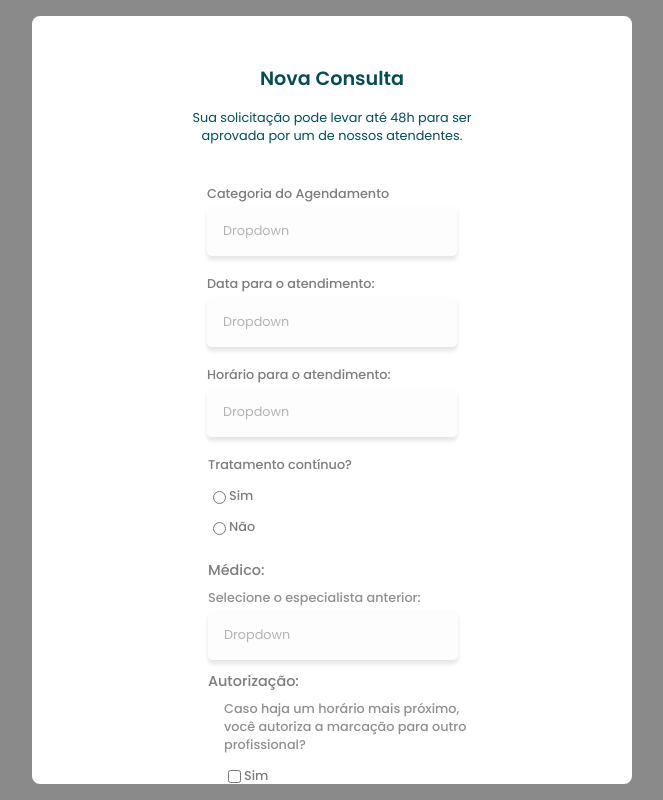
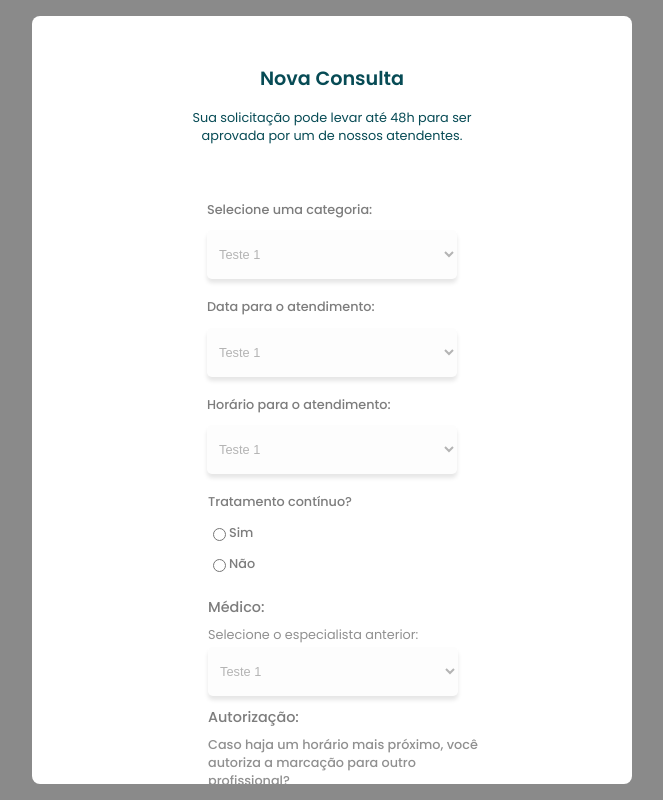
Before and after one commit to jorgelucasalm/petcare, a React (Create React App) app: page / in a window 1280 px wide. Shown: the whole page, without its empty margins (308-971 px from the left). Built offline with nearby package versions, Linux system fonts and the light colour scheme.

Commit message:
feat: adiciona componente do Dropdown

```diff
--- /dev/null
+++ b/src/components/Dropdown/index.js
@@ -0,0 +1,10 @@
+import { DropdownContainer } from "./style";
+
+function Dropdown({children}) {
+  return (
+    <DropdownContainer> {children}
+    </DropdownContainer>
+  );
+}
+
+export default Dropdown;
--- /dev/null
+++ b/src/components/Dropdown/style.js
@@ -0,0 +1,39 @@
+import styled from "styled-components";
+
+export const DropdownContainer = styled.select`
+    width: 100%;
+    color: #b4b4b4;
+    border-radius: 1rem;
+    margin: 0.2rem 0;
+    max-width: 280px;
+    min-width: 250px;
+    padding: 1rem 0.5rem;
+    background-color: #fdfdfd;
+    box-shadow: 0px 4px 4px rgba(0, 0, 0, 0.1);
+    border-radius: 0.3rem;
+    font-size: 0.8rem;
+    border: none;
+
+    option {
+    color: #074b55;
+    margin-top: 0.2rem;
+    transition-delay: 0.2s;
+
+    display: flex;
+    flex-direction: column;
+
+    background-color: #f9fcf3;
+    box-shadow: 0px 4px 4px rgba(0, 0, 0, 0.1);
+
+    color: #b4b4b4;
+    font-size: 0.8rem;
+    font-weight: medium;
+
+    opacity: 0;
+    transition-delay: 0.2s;
+    transition: all 0.3s ease-out;
+
+    padding: 10rem;
+    line-height: 10rem;
+  }
+`;
--- a/src/pages/ScheduleAppointment/index.js
+++ b/src/pages/ScheduleAppointment/index.js
@@ -1,7 +1,15 @@
 import PrimaryButton from '../../components/PrimaryButton';
 import SecundaryButton from '../../components/SecundaryButton';
+import Dropdown from '../../components/Dropdown';
 
-import { Container, Card, DropdownContent, Dropdown, RadioContent, Condition, Buttons } from './style';
+import {
+  Container,
+  Card,
+  DropdownContent,
+  RadioContent,
+  Condition,
+  Buttons,
+} from './style';
 
 function ScheduleAppointment() {
   return (
@@ -17,19 +25,25 @@ function ScheduleAppointment() {
           </header>
 
           <DropdownContent>
+            <p>Selecione uma categoria:</p>
             <Dropdown>
-              <p>Categoria do Agendamento</p>
-              <div>Dropdown</div>
+              <option>Teste 1</option>
+              <option>Teste 2</option>
+              <option>Teste 3</option>
             </Dropdown>
 
+            <p>Data para o atendimento:</p>
             <Dropdown>
-              <p>Data para o atendimento:</p>
-              <div>Dropdown</div>
+              <option>Teste 1</option>
+              <option>Teste 2</option>
+              <option>Teste 3</option>
             </Dropdown>
 
+            <p>Horário para o atendimento:</p>
             <Dropdown>
-              <p>Horário para o atendimento:</p>
-              <div>Dropdown</div>
+              <option>Teste 1</option>
+              <option>Teste 2</option>
+              <option>Teste 3</option>
             </Dropdown>
           </DropdownContent>
 
@@ -51,9 +65,12 @@ function ScheduleAppointment() {
           <Condition>
             <div>
               <h3>Médico:</h3>
+
+              <p>Selecione o especialista anterior:</p>
               <Dropdown>
-                <p>Selecione o especialista anterior:</p>
-                <div>Dropdown</div>
+                <option>Teste 1</option>
+                <option>Teste 2</option>
+                <option>Teste 3</option>
               </Dropdown>
             </div>
 
@@ -73,8 +90,8 @@ function ScheduleAppointment() {
           </Condition>
 
           <Buttons>
-            <PrimaryButton color={""}>Solicitar</PrimaryButton>
-            <SecundaryButton color={""}>Cancelar</SecundaryButton>
+            <PrimaryButton color={''}>Solicitar</PrimaryButton>
+            <SecundaryButton color={''}>Cancelar</SecundaryButton>
           </Buttons>
         </Card>
       </Container>
--- a/src/pages/ScheduleAppointment/style.js
+++ b/src/pages/ScheduleAppointment/style.js
@@ -41,7 +41,7 @@ export const Card = styled.div`
   }
 
   &::-webkit-scrollbar-thumb {
-    background-color: rgba(138, 195, 203, 0.56);;
+    background-color: rgba(138, 195, 203, 0.56);
     border-radius: 20px;
     border: 3px solid #ffffff;
   }
@@ -79,10 +79,8 @@ export const DropdownContent = styled.div`
 
   max-width: 280px;
   min-width: 250px;
-  gap: 1rem;
-`;
 
-export const Dropdown = styled.div`
+
   p {
     display: flex;
     flex-direction: column;
@@ -90,28 +88,11 @@ export const Dropdown = styled.div`
     font-size: 0.8rem;
     font-weight: 500;
     color: #7d7d7d;
-  }
 
-  div {
-    height: auto;
-    width: 100%;
-    color: #b4b4b4;
-    border-radius: 1rem;
-
-    display: flex;
-    flex-direction: row;
-    align-items: center;
-    justify-content: space-between;
-    margin: 0.2rem 0;
-    max-width: 280px;
-    min-width: 250px;
-    padding: 1rem;
-    background-color: #fdfdfd;
-    box-shadow: 0px 4px 4px rgba(0, 0, 0, 0.1);
-    border-radius: 0.3rem;
-    font-size: 0.8rem;
+    padding: 1rem 0rem .5rem;
   }
 `;
+
 
 export const RadioContent = styled.div`
   width: 280px;
@@ -151,11 +132,15 @@ export const Condition = styled.div`
     font-size: 0.8rem;
     color: #909090;
   }
+
+  div {
+    padding: 0;
+  }
 `;
 
 export const Buttons = styled.div`
-    display: flex;
-    flex-direction: column;
-    align-items: center;
-    padding: 1.5rem;
+  display: flex;
+  flex-direction: column;
+  align-items: center;
+  padding: 1.5rem;
 `;
```
